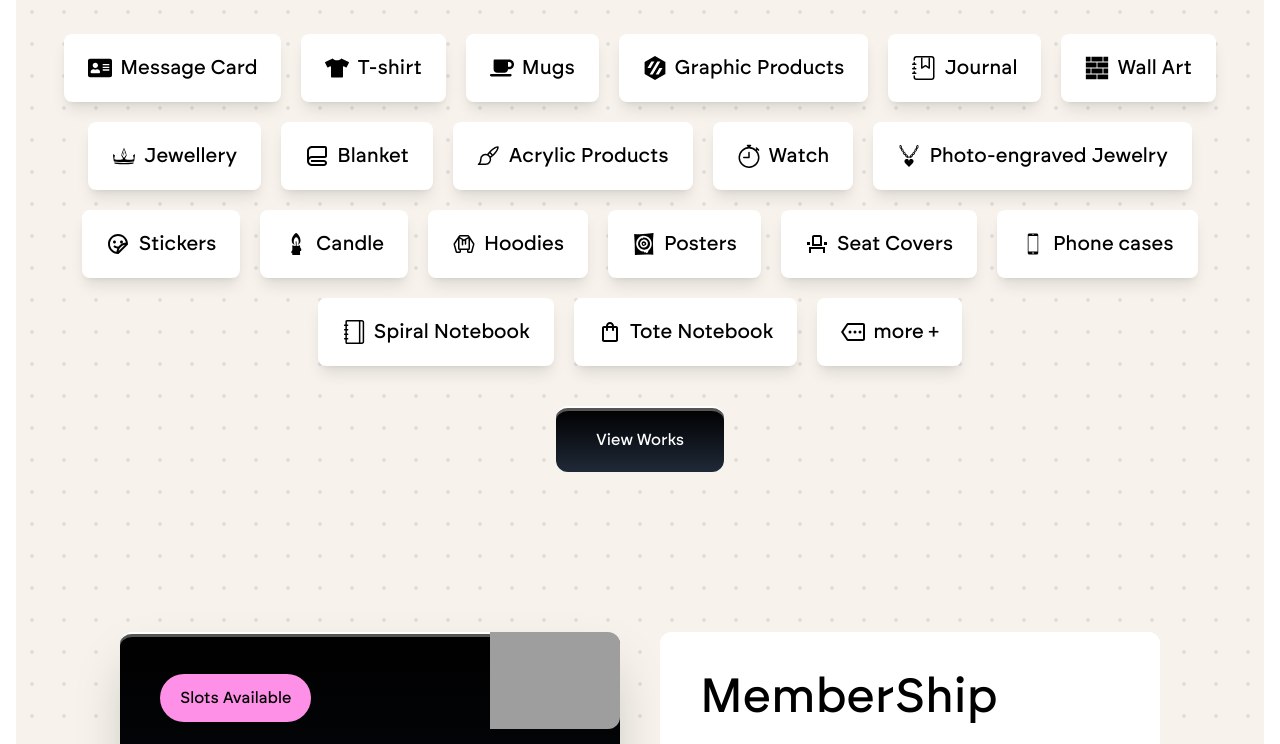
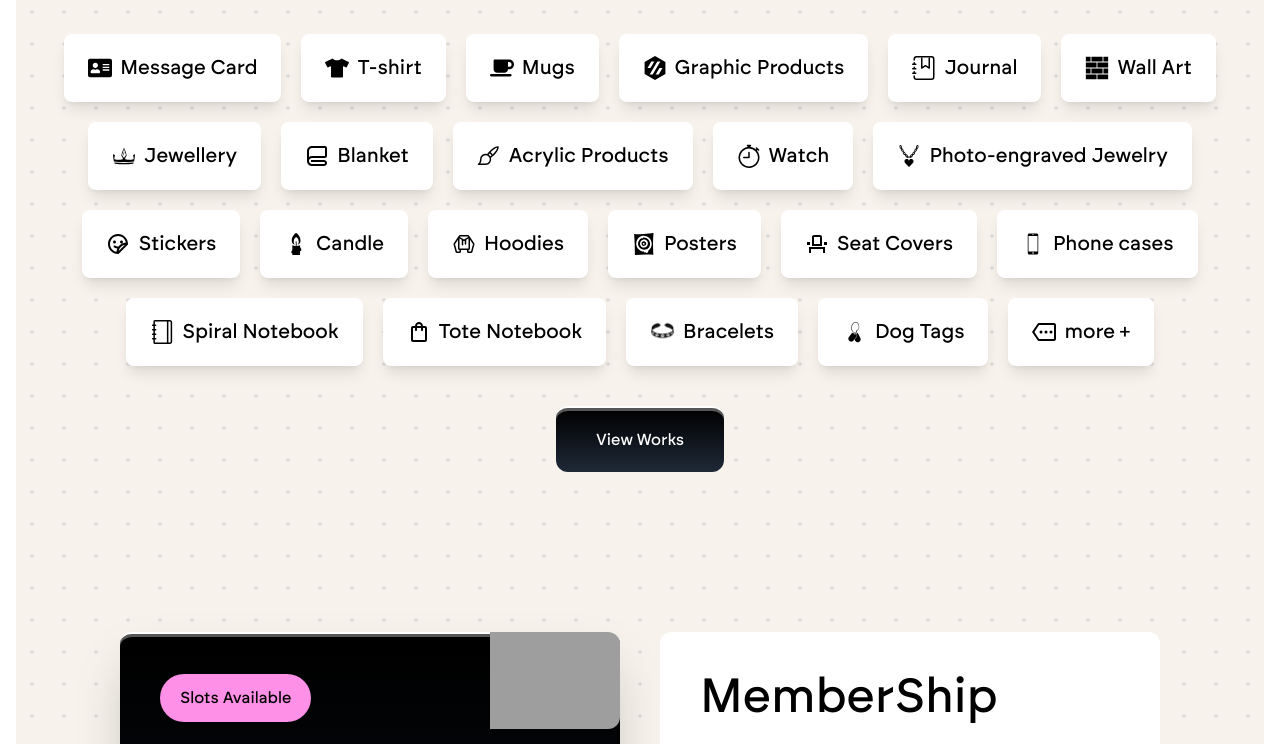
Before and after one commit to Mohammadarifcoding/designAgncy, a React (Vite) app: page / in a window 1280 px wide. Shown: the part 5740-6484 px from the top of the page. Built offline with nearby package versions, Linux system fonts and the light colour scheme; grey boxes are pictures that could not be loaded.

Commit message:
Updated the any task icon

```diff
--- a/src/Data/AnyTask.js
+++ b/src/Data/AnyTask.js
@@ -18,6 +18,8 @@ import { IoIosPhonePortrait } from "react-icons/io";
 import { SlNotebook } from "react-icons/sl";
 import { MdOutlineShoppingBag } from "react-icons/md";
 import { GiHeartNecklace } from "react-icons/gi";
+import dogTag from '/AnyTask/dog_tag.png'
+import bracelet from '/AnyTask/bracelet.png'
 const AnyTaskData = [
   {
     title: "Message Card",
@@ -95,10 +97,22 @@ const AnyTaskData = [
     title: "Tote Notebook",
     icon: MdOutlineShoppingBag,
   },
-  {
-    title: "more +",
-    icon: MdOutlineMore,
-  },
+
 ];
 
+export const extraImg = [
+  {
+    title: "Bracelets",
+    icon: bracelet,
+  },
+  {
+    title: "Dog Tags",
+    icon: dogTag,
+  },
+]
+export const lastImg =   [{
+  title: "more +",
+  icon: MdOutlineMore,
+}]
+
 export default AnyTaskData;
--- a/src/Pages/Home/AnyTask/AnyTask.jsx
+++ b/src/Pages/Home/AnyTask/AnyTask.jsx
@@ -1,6 +1,6 @@
 import React, { useState } from "react";
 import { Link } from "react-router-dom";
-import AnyTaskData from "../../../Data/AnyTask";
+import AnyTaskData, { extraImg, lastImg } from "../../../Data/AnyTask";
 import Button from "../../../Shared/Button/Button";
 import Container from "../../../Shared/Container/Container";
 
@@ -19,6 +19,23 @@ const AnyTask = () => {
               <item.icon className="text-base transition-all duration-1000 group-hover:rotate-180 sm:text-lg md:text-xl lg:text-2xl" />{" "}
               {item.title}{" "}
             </div>
+          ))}
+          {extraImg.map((item) => (
+            <div className="group flex cursor-pointer items-center gap-2 rounded-lg bg-white px-3 py-2 text-sm shadow-lg sm:text-base md:px-5 md:py-3 md:text-lg lg:px-6 lg:py-5 lg:text-xl">
+              {" "}
+              <img
+                src={item.icon}
+                className="md:w-[25px] w-[20px] text-base transition-all duration-1000 group-hover:rotate-180 sm:text-lg md:text-xl lg:text-2xl"
+              />{" "}
+              {item.title}{" "}
+            </div>
+          ))}
+          {lastImg.map((item) => (
+             <div className="group flex cursor-pointer items-center gap-2 rounded-lg bg-white px-3 py-2 text-sm shadow-lg sm:text-base md:px-5 md:py-3 md:text-lg lg:px-6 lg:py-5 lg:text-xl">
+             {" "}
+             <item.icon className="text-base transition-all duration-1000 group-hover:rotate-180 sm:text-lg md:text-xl lg:text-2xl" />{" "}
+             {item.title}{" "}
+           </div>
           ))}
         </div>
 
```
Also changed, not shown: public/AnyTask/bracelet.png (added), public/AnyTask/dog_tag.png (added).
